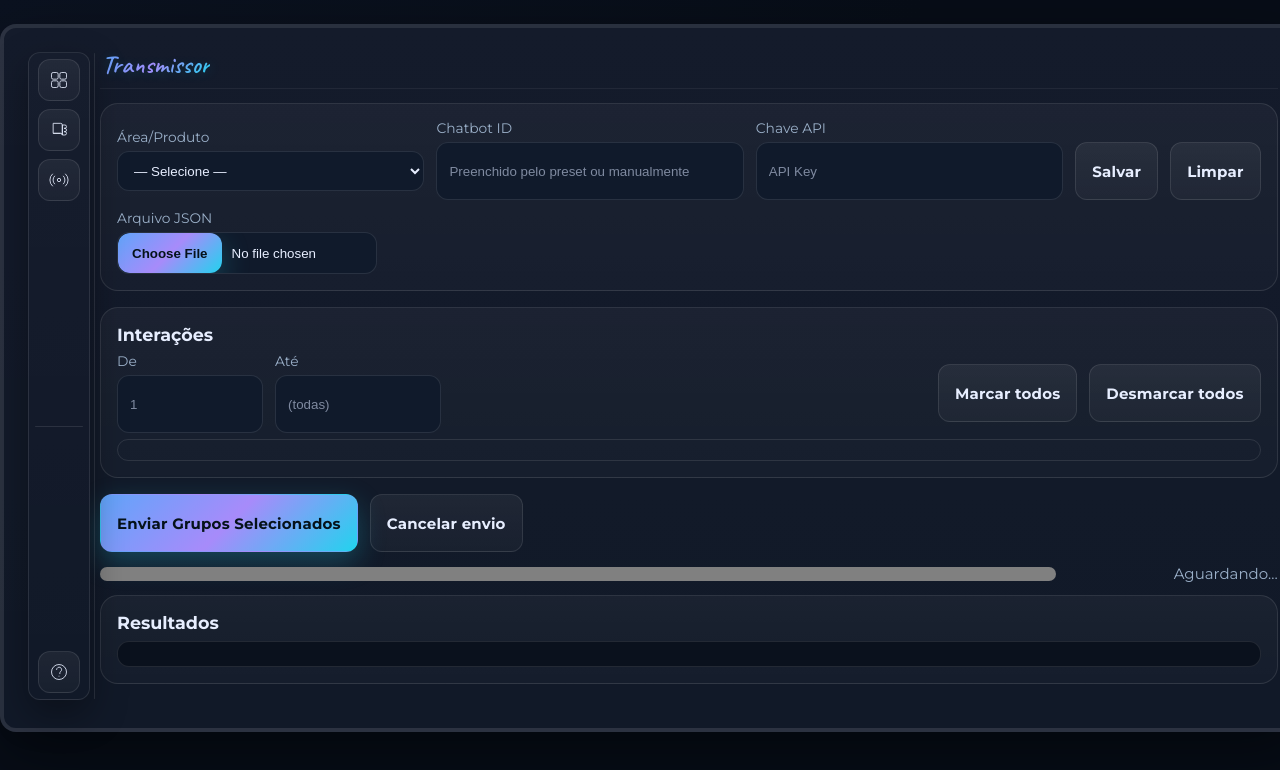
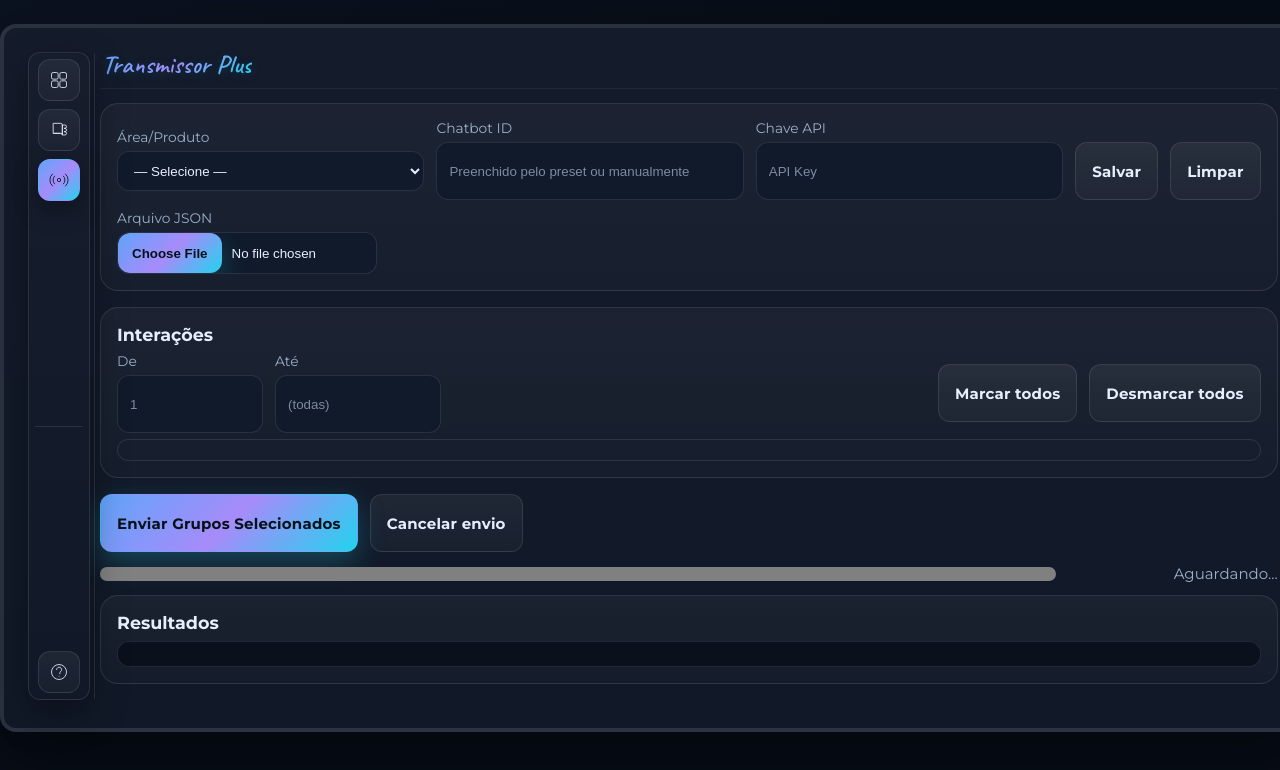
Before and after one commit to hdspcorp/Transmissor-Plus, a plain HTML site: page index.html in a window 1280 px wide. Shown: the top 770 px of the page. Drawn offline with Linux system fonts and the light colour scheme.

Commit message:
Update header signature and link references

```diff
--- a/index.html
+++ b/index.html
@@ -12,7 +12,7 @@
 <style id="brand-signature">
   /* Assinatura “Transmissor” alinhada ao botão HDSP CORP dentro do header */
   .cb-header::before{
-    content:"Transmissor";
+    content:"Transmissor Plus";
     display:inline-block;
     margin:0 8px 0 2px;      /* encosta no canto e mantém respiro da borda */
     font-family:'Caveat', cursive;
@@ -990,11 +990,11 @@ $CB('cbSendSelectedGroupsBtn').addEventListener('click', async ()=>{
 /* ===== Side Nav – links e ajuda integrada (espera DOM pronto) ===== */
 window.addEventListener('DOMContentLoaded', function(){
   const LINKS = Object.assign({
-    workspace:   'https://hdspcorp.github.io/Workspace-Plus/',
-    conversor:   'https://hdspcorp.github.io/Conversor-Plus/',
-    transmissor: 'https://hdspcorp.github.io/Transmissor-Plus/',
+    workspace:    'https://hdspcorp.github.io/Workspace-Plus/',
+    conversor:    'https://hdspcorp.github.io/Conversor-Plus/',
+    transmissor:  'https://hdspcorp.github.io/Transmissor-Plus/',
     ajuda:        '#',
-    current:      'https://hdspcorp.github.io/Transmissor-Plus/'
+    current:      'transmissor'
   }, window.APP_LINKS || {});
 
   // Links + ativo
```
